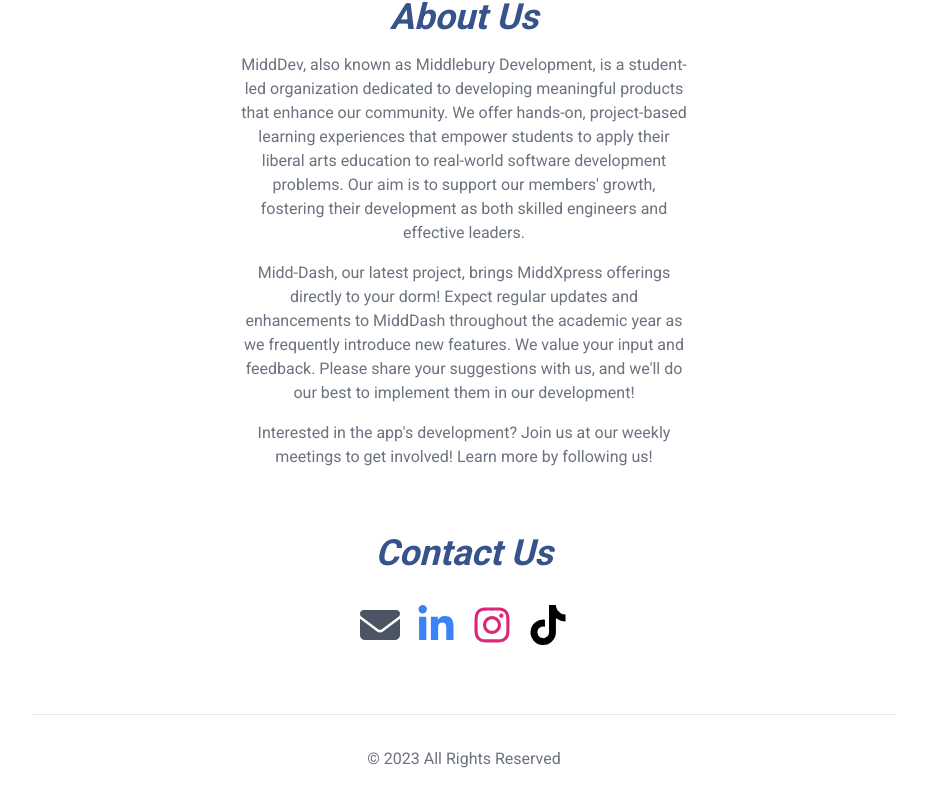
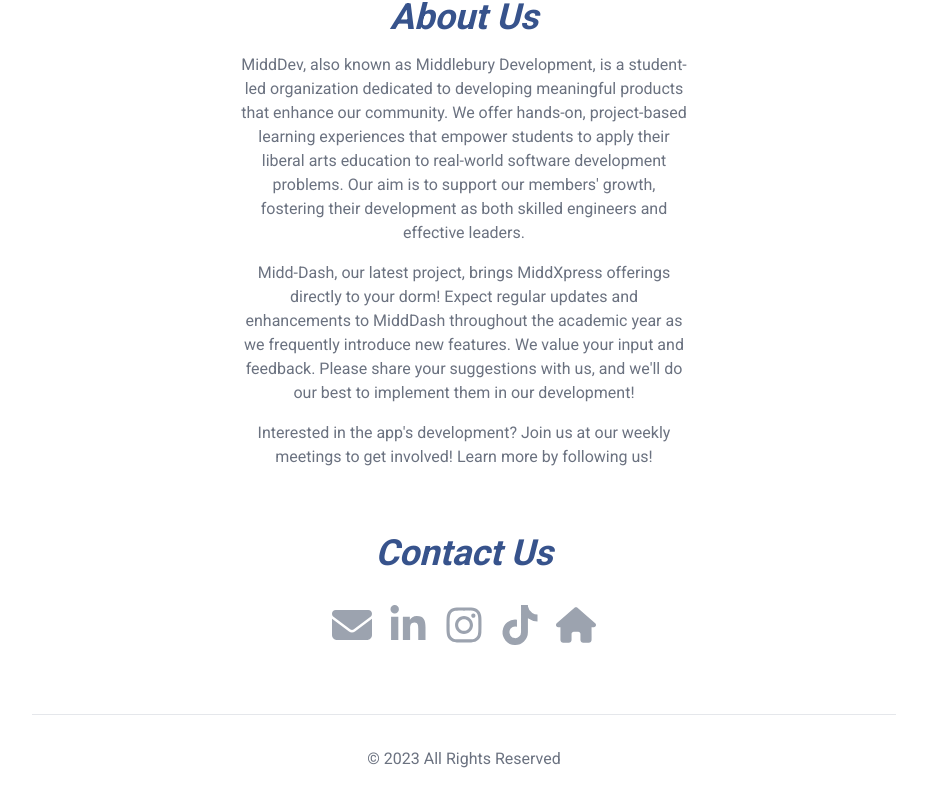
Before and after one commit to jacobzhang22/midd-dash-test, a Next.js app: page / in a window 1280 px wide. Shown: the part 1107-1914 px from the top of the page, without its empty margins (176-1103 px from the left). Built offline with nearby package versions, Linux system fonts and the light colour scheme.

Commit message:
Update SocialMediaBar Colors

```diff
--- a/src/app/components/layout/SocialMediaBar.js
+++ b/src/app/components/layout/SocialMediaBar.js
@@ -1,6 +1,6 @@
 const { default: SectionHeaders } = require("./SectionHeaders");
 import { FontAwesomeIcon } from "@fortawesome/react-fontawesome";
-import { faEnvelope } from "@fortawesome/free-solid-svg-icons";
+import { faEnvelope, faHouse } from "@fortawesome/free-solid-svg-icons";
 import {
   faLinkedinIn,
   faInstagram,
@@ -17,7 +17,7 @@
             <a
               href="mailto:jyzhang@middlebury.edu"
               target="_blank"
-              className="text-gray-600 hover:text-gray-800"
+              className="text-gray-400 hover:text-gray-800"
             >
               <FontAwesomeIcon icon={faEnvelope} className="social-icon-size" />
             </a>
@@ -26,7 +26,7 @@
             <a
               href="https://www.linkedin.com/company/middlebury-development/mycompany/"
               target="_blank"
-              className="text-blue-500 hover:text-blue-700"
+              className="text-gray-400 hover:text-gray-800"
             >
               <FontAwesomeIcon
                 icon={faLinkedinIn}
@@ -38,7 +38,7 @@
             <a
               href="https://www.instagram.com/yourpage"
               target="_blank"
-              className="text-pink-600 hover:text-pink-800"
+              className="text-gray-400 hover:text-gray-800"
             >
               <FontAwesomeIcon
                 icon={faInstagram}
@@ -46,13 +46,26 @@
               />
             </a>
           </li>
-          <li>
+          <li className="mr-4">
             <a
               href="https://www.tiktok.com/yourpage"
               target="_blank"
-              className="text-black hover:text-gray-800"
+              className="text-gray-400 hover:text-gray-800"
             >
               <FontAwesomeIcon icon={faTiktok} className="social-icon-size" />
+            </a>
+          </li>
+          <li>
+            <a
+              href="https://www.yourcompanywebsite.com"
+              target="_blank"
+              className="text-gray-400 hover:text-gray-800"
+            >
+              <FontAwesomeIcon
+                icon="fa-solid fa-house"
+                className="social-icon-size"
+              />
+              <FontAwesomeIcon icon={faHouse} className="social-icon-size" />
             </a>
           </li>
         </ul>
```
